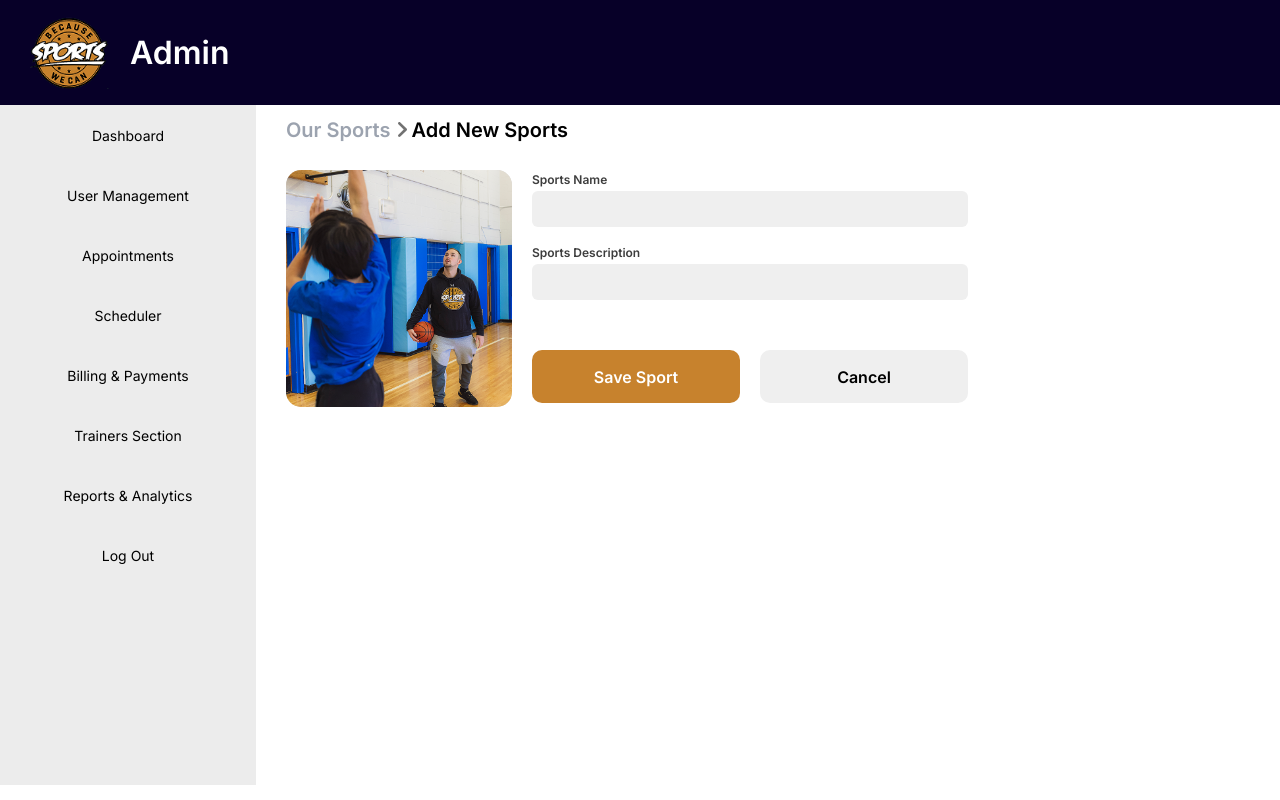
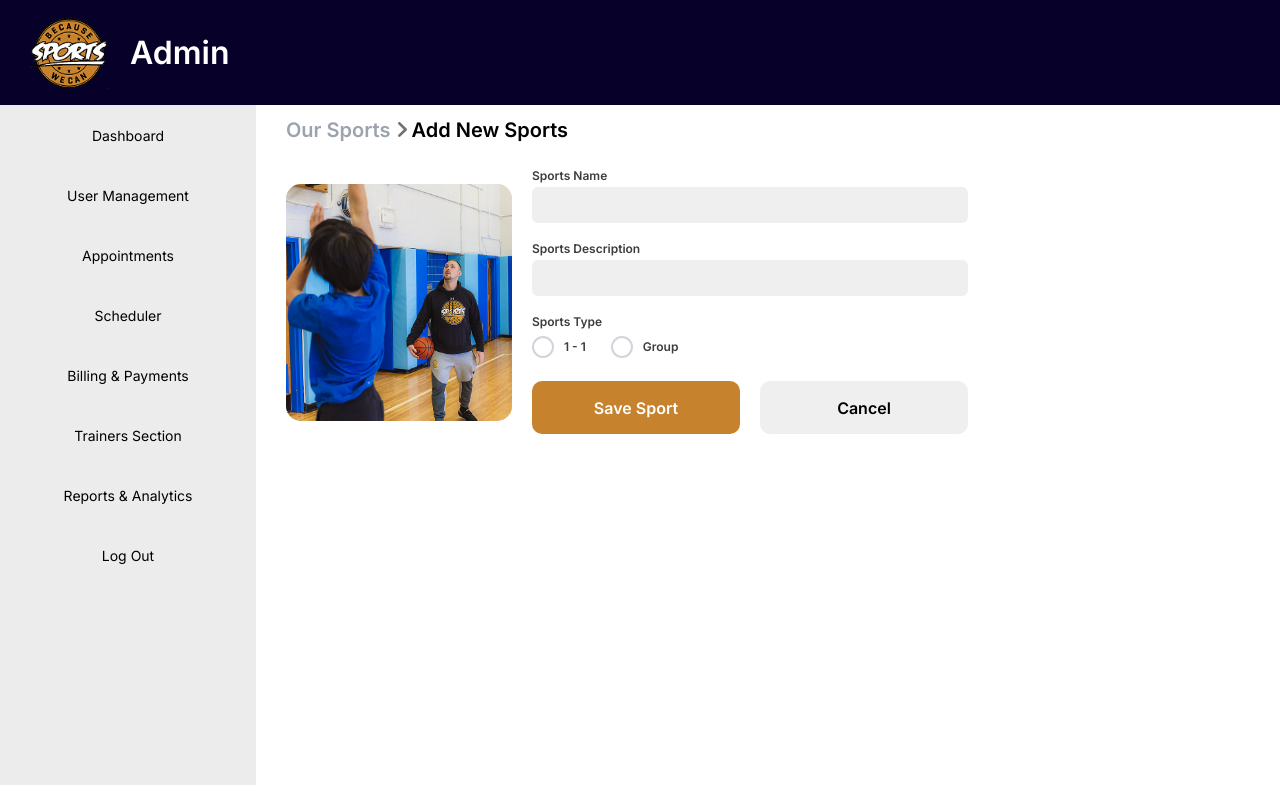
Before and after one commit to viki0003/bwc-admin, a React (Create React App) app: page /our-sports/add-new-sports in a window 1280 px wide. Built offline with nearby package versions, Linux system fonts and the light colour scheme; no server answers.

Commit message:
Sport Type Functionality Updated

```diff
--- a/src/APIContext/SportsContext.js
+++ b/src/APIContext/SportsContext.js
@@ -85,6 +85,7 @@ export const SportsProvider = ({ children }) => {
         createSport,
         deleteSport,
         toggleSportActive,
+        toastRef
       }}
     >
       <Toast ref={toastRef} />
--- a/src/Pages/Sports/AddNewSport/addsports.css
+++ b/src/Pages/Sports/AddNewSport/addsports.css
@@ -18,12 +18,13 @@ form.add-sport-form .form-group .sport-img img {
     width: 100%;
     display: block;
     border-radius: 15px;
+    object-fit: cover;
 }
 
 form.add-sport-form .form-group .form-fields-details {
     display: flex;
     flex-direction: column;
-    gap: 50px;
+    gap: 23px;
 }
 
 form.add-sport-form .form-group .form-fields-details .ff-fields {
@@ -59,3 +60,21 @@ form.add-sport-form .form-group .form-fields-details .ff-fields .ff-item input {
     align-items: center;
     gap: 20px;
 }
+
+.st-radios {
+    display: flex;
+    align-items: center;
+    gap: 25px;
+    margin-top: 3px;
+}
+
+.st-radios .st-radios-item {
+    display: flex;
+    align-items: center;
+    gap: 10px;
+}
+
+.p-radiobutton.p-highlight .p-radiobutton-box {
+    border-color: #c7822d;
+    background: #c7822d;
+}
--- a/src/Pages/Sports/AddNewSport/index.js
+++ b/src/Pages/Sports/AddNewSport/index.js
@@ -1,13 +1,16 @@
 import React, { useState, useRef } from "react";
 import { useSports } from "../../../APIContext/SportsContext";
 import SportsImg from "../../../Assets/Images/BasketBall3.png";
+import { RadioButton } from "primereact/radiobutton";
 import "./addsports.css";
+import Loader from "../../../Components/Loader/Loader";
 
 const AddNewSport = () => {
-  const { createSport } = useSports();
+  const { createSport, toastRef } = useSports();
   const [formData, setFormData] = useState({
     name: "",
     description: "",
+    sport_type: "",
     image: null,
   });
 
@@ -34,29 +37,74 @@ const AddNewSport = () => {
 
   const handleSubmit = async (e) => {
     e.preventDefault();
+
+    if (!formData.name.trim()) {
+      toastRef.current?.show({
+        severity: "warn",
+        summary: "Validation Error",
+        detail: "Please enter the Sports Name.",
+        life: 3000,
+      });
+      return;
+    }
+
+    if (!formData.sport_type) {
+      toastRef.current?.show({
+        severity: "warn",
+        summary: "Validation Error",
+        detail: "Please select a Sports Type.",
+        life: 3000,
+      });
+      return;
+    }
+
+    if (!formData.image) {
+      toastRef.current?.show({
+        severity: "warn",
+        summary: "Validation Error",
+        detail: "Please upload a Sport Image.",
+        life: 3000,
+      });
+      return;
+    }
+
     setIsSubmitting(true);
 
     const data = new FormData();
     data.append("name", formData.name);
     data.append("description", formData.description);
+    data.append("sport_type", formData.sport_type);
     data.append("is_active", true);
-    if (formData.image) {
-      data.append("image", formData.image);
-    }
+    data.append("image", formData.image);
 
     await createSport(data);
     setIsSubmitting(false);
 
-    setFormData({ name: "", description: "", image: null });
+    setFormData({ name: "", description: "", sport_type: "", image: null });
     setPreview(null);
     fileInputRef.current.value = null;
   };
 
+  const handleRadioChange = (e) => {
+    setFormData((prev) => ({
+      ...prev,
+      sport_type: e.value,
+    }));
+  };
+
   return (
     <div className="add-new-sport">
-      <form className="add-sport-form" onSubmit={handleSubmit} encType="multipart/form-data">
+      <form
+        className="add-sport-form"
+        onSubmit={handleSubmit}
+        encType="multipart/form-data"
+      >
         <div className="form-group">
-          <div className="sport-img" onClick={handleImageClick} style={{ cursor: "pointer" }}>
+          <div
+            className="sport-img"
+            onClick={handleImageClick}
+            style={{ cursor: "pointer" }}
+          >
             <img src={preview || SportsImg} alt="Sport" />
             <input
               type="file"
@@ -90,11 +138,48 @@ const AddNewSport = () => {
                   onChange={handleChange}
                 />
               </div>
+
+              <div className="ff-item">
+                <label>Sports Type</label>
+                <div className="st-radios">
+                  <div className="st-radios-item">
+                    <RadioButton
+                      inputId="1to1Sport"
+                      name="sport_type"
+                      value="1-1"
+                      onChange={handleRadioChange}
+                      checked={formData.sport_type === "1-1"}
+                    />
+                    <label htmlFor="1to1Sport">1 - 1</label>
+                  </div>
+
+                  <div className="st-radios-item">
+                    <RadioButton
+                      inputId="groupSport"
+                      name="sport_type"
+                      value="Group"
+                      onChange={handleRadioChange}
+                      checked={formData.sport_type === "Group"}
+                    />
+                    <label htmlFor="groupSport">Group</label>
+                  </div>
+                </div>
+              </div>
             </div>
 
             <div className="ff-btns">
-              <button type="submit" className="btn gold" disabled={isSubmitting}>
-                {isSubmitting ? "Saving..." : "Save Sport"}
+              <button
+                type="submit"
+                className="btn gold"
+                disabled={isSubmitting}
+              >
+                {isSubmitting ? (
+                  <>
+                     <Loader/>
+                  </>
+                ) : (
+                  "Save Sport"
+                )}
               </button>
               <button
                 type="button"
--- a/src/Pages/Sports/OurSports/index.js
+++ b/src/Pages/Sports/OurSports/index.js
@@ -14,6 +14,7 @@ const OurSports = () => {
           <tr>
             <th>Sport Name</th>
             <th>Active?</th>
+            <th>Sports Type</th>
             <th>Actions</th>
           </tr>
         </thead>
@@ -34,6 +35,7 @@ const OurSports = () => {
                   {sport.is_active ? "Active" : "Inactive"}
                 </div>
               </td>
+              <td>{sport.sport_type}</td>
               <td>
                 <button className="mt-event" onClick={() => deleteSport(sport.id)}>
                   <TrashIcon />
```
